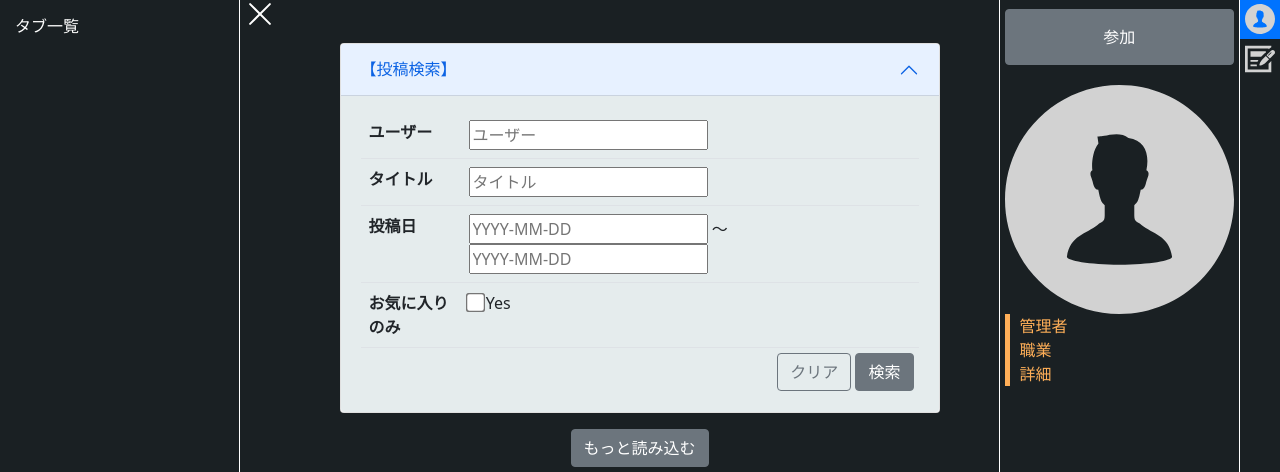
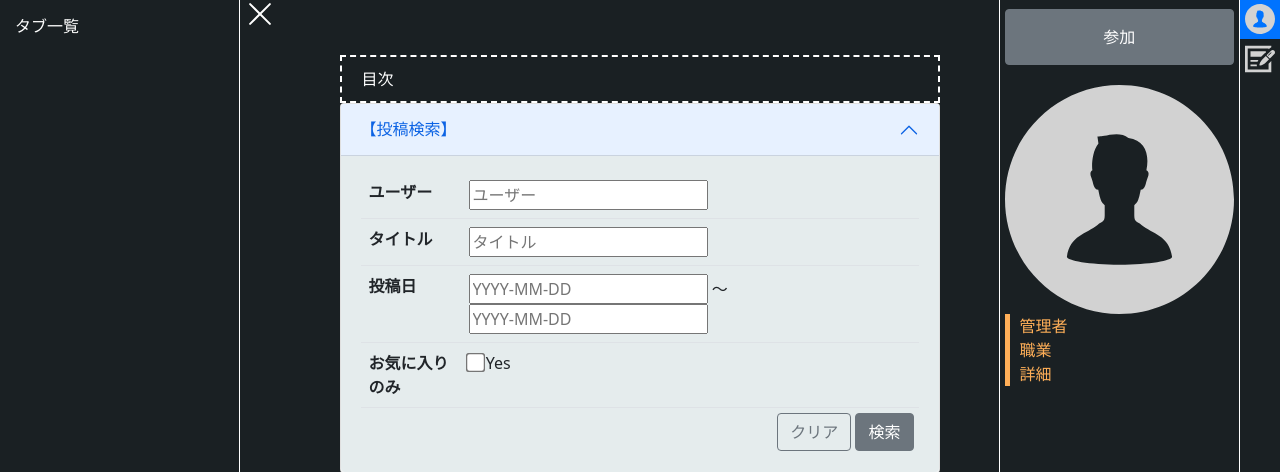
Before and after one commit to y-dai20/Whereabout, a Django app: template templates/pages/room.html in a window 1280 px wide. Shown: the part 56-528 px from the top of the page. Run offline with Django 3.2, Linux system fonts and the light colour scheme; the template is opened without the code that fills it, so the values that code supplies are empty.

Commit message:
add room_tab_link

```diff
--- a/base/views/index_views.py
+++ b/base/views/index_views.py
@@ -62,6 +62,7 @@ class IndexPostListView(SearchBaseView, PostItemView):
 
         return self.get_post_items(self.get_idx_items(posts))
 
+#todo (中) デフォルトの並びを急上昇などにしたい
 class IndexRoomListView(SearchBaseView, RoomItemView):
     template_name = 'pages/index_room.html'
     model = Room
--- a/base/views/room_views.py
+++ b/base/views/room_views.py
@@ -474,6 +474,7 @@ class ManageRoomParticipantView(AcceptRoomGuestView, TemplateView):
 
 #todo (中) Tabの順番をドラッグで移動できるようにする
 #todo (中) 文字色や背景を変えられるようにしたい
+#todo (中) タイトル内を開け閉めできるようにする
 class ManageRoomDisplayView(ManageRoomBaseView, TemplateView):
     model = Room
     form_class = UpdateRoomForm
--- a/my_static/css/room.css
+++ b/my_static/css/room.css
@@ -109,9 +109,10 @@
 }
 
 .tab-title-style {
-    border-left: solid 5px white;
+    border-left: solid 5px #ffaf58;
     padding-left: 5px;
     margin: 20px 0;
+    color: #ffaf58;
 }
 
 .added-object-text, .tab-text-style {
@@ -179,6 +180,10 @@
 
 #room-tab-link {
     font-size: 25px;
+    max-width: 600px;
+    width: 100%;
+    margin: auto;
+    padding: 10px;
 }
 
 #room-path {
@@ -338,3 +343,12 @@ label.form-check-label {
 .corner-circle {
     border-radius: 10px;
 }
+
+#room-tab-title-links-list {
+    border: 2px dashed white;
+    padding: 10px 20px;
+    color: white;
+    max-width: 600px;
+    width: 100%;
+    margin: auto;
+}
--- a/templates/pages/room.html
+++ b/templates/pages/room.html
@@ -36,6 +36,7 @@
   </div>
 </div>
 <h2 id="room-tab-link"></h2>
+<div id="room-tab-title-links-list">目次</div>
 <div class="tab-content show-room c-white" id="room-tab-pane-list">
   {{room_tabs | json_script:'room_tabs'}}
   {{room_tab_items | json_script:'room_tab_items'}}
```
Also changed, not shown: my_static/js/tab.js (+25 -3 lines).
